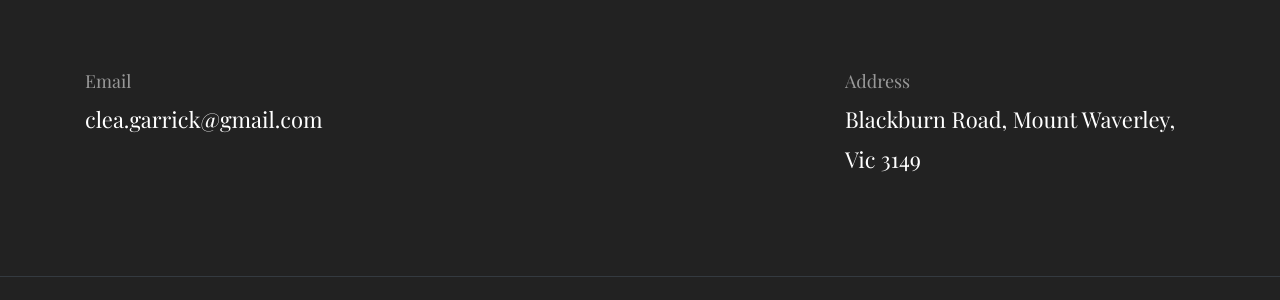
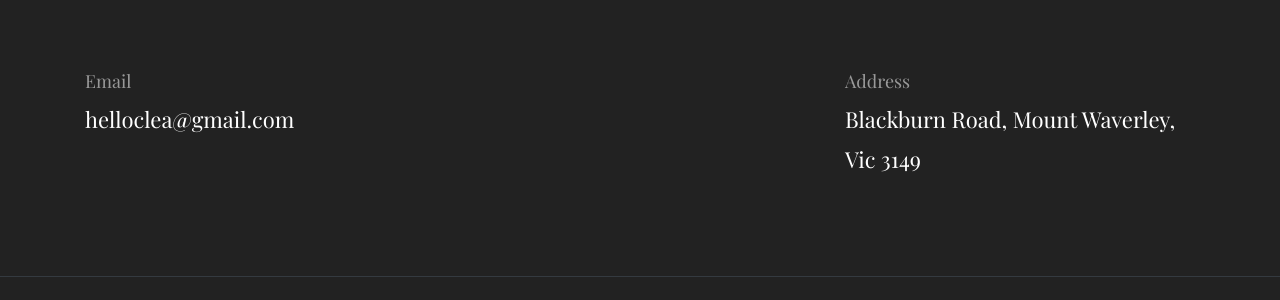
Before and after one commit to Joachimaus/cleas-crafts, a Jekyll site: the page built from index.html, in a window 1280 px wide and 900 px high, scrolled down 4721 px. Shown: the part 500-800 px from the top of the window. Built offline with Jekyll 4.4.1, drawn with Linux system fonts in a browser that asks for light colours.

Commit message:
Update settings.yml

```diff
--- a/_data/settings.yml
+++ b/_data/settings.yml
@@ -3,7 +3,7 @@
 
 title: Cleas Crafts - Sewing Classes for Beginners to Experts.
 logo: logo.png
-email: clea.garrick@gmail.com
+email: helloclea@gmail.com
 # phone: +880 2544 658 256
 address: Blackburn Road, Mount Waverley, Vic 3149
 
```
